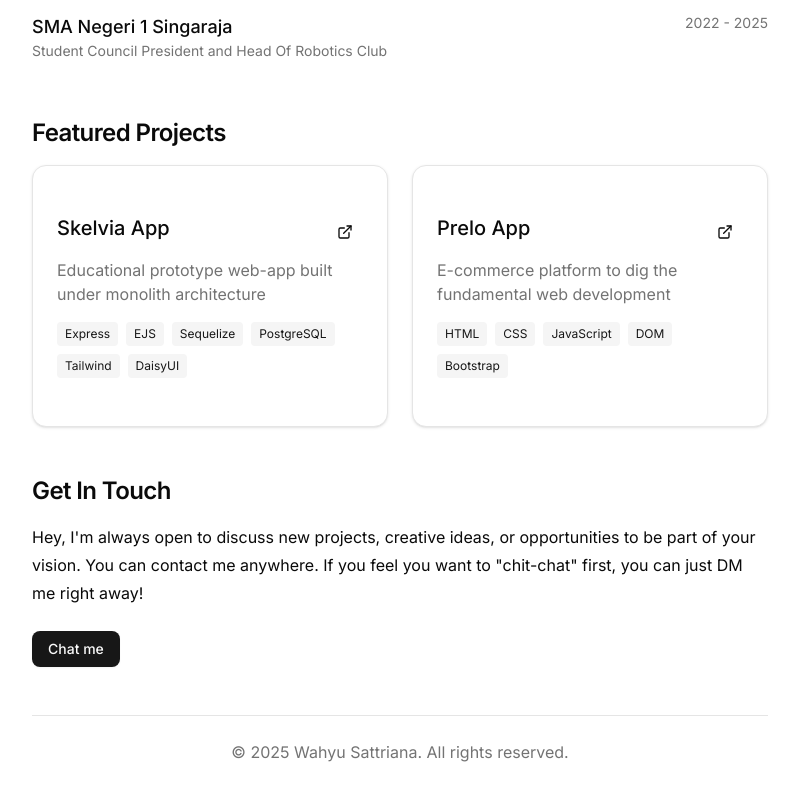
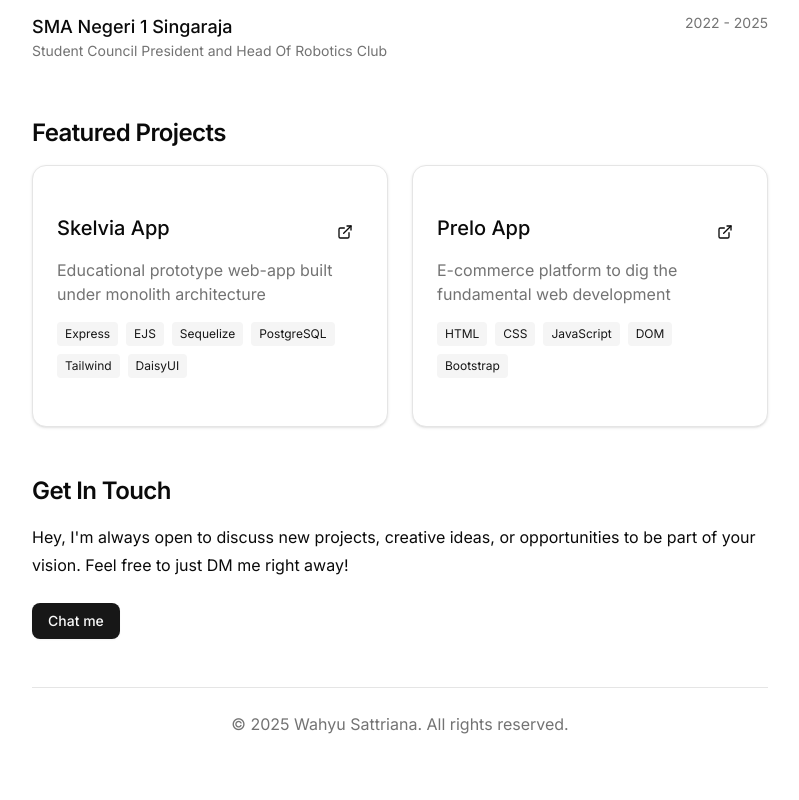
Before and after one commit to wahyusttrn/wahyusattriana-webportfolio, a Next.js app: page / in a window 1280 px wide. Shown: the part 1480-2280 px from the top of the page, without its empty margins (240-1039 px from the left). Built offline with nearby package versions, Linux system fonts and the light colour scheme.

Commit message:
style: setting default theme to light and fix minor things

```diff
--- a/app/layout.js
+++ b/app/layout.js
@@ -13,7 +13,7 @@ export default function RootLayout({ children }) {
   return (
     <html lang="en" suppressHydrationWarning>
       <body className={inter.className}>
-        <ThemeProvider attribute="class" defaultTheme="system" enableSystem disableTransitionOnChange>
+        <ThemeProvider attribute="class" defaultTheme="light" enableSystem disableTransitionOnChange>
           {children}
         </ThemeProvider>
       </body>
--- a/app/page.jsx
+++ b/app/page.jsx
@@ -10,7 +10,6 @@ import { useEffect, useState, useRef } from "react";
 
 export default function HomePage() {
   const [animatedComponents, setAnimatedComponents] = useState(new Set());
-  const [mobileMenuOpen, setMobileMenuOpen] = useState(false);
   const observerRef = useRef();
 
   useEffect(() => {
@@ -47,8 +46,7 @@ export default function HomePage() {
       targetElement.scrollIntoView({
         behavior: "smooth",
         block: "start",
-      })
-      setMobileMenuOpen(false);
+      });
     }
   }
 
@@ -330,7 +328,7 @@ export default function HomePage() {
           <h2 className="scroll-m-20 text-2xl font-semibold tracking-tight mb-4">Get In Touch</h2>
           <p className="leading-7 mb-6">
             Hey, I'm always open to discuss new projects, creative ideas, or opportunities to be part of your vision.
-            You can contact me anywhere. If you feel you want to "chit-chat" first, you can just DM me right away!
+            Feel free to just DM me right away!
           </p>
           <Button asChild>
             <Link href="https://www.instagram.com/wahyusttrn">Chat me</Link>
```
